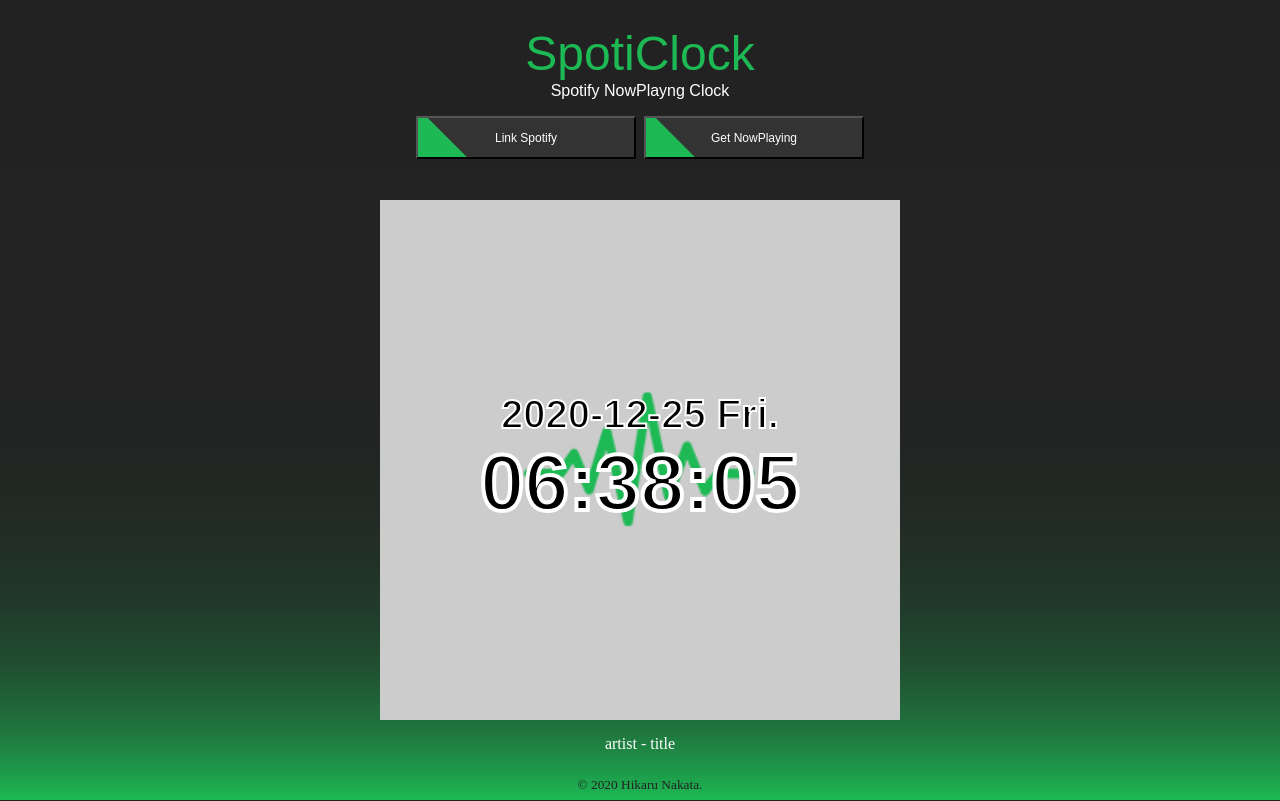
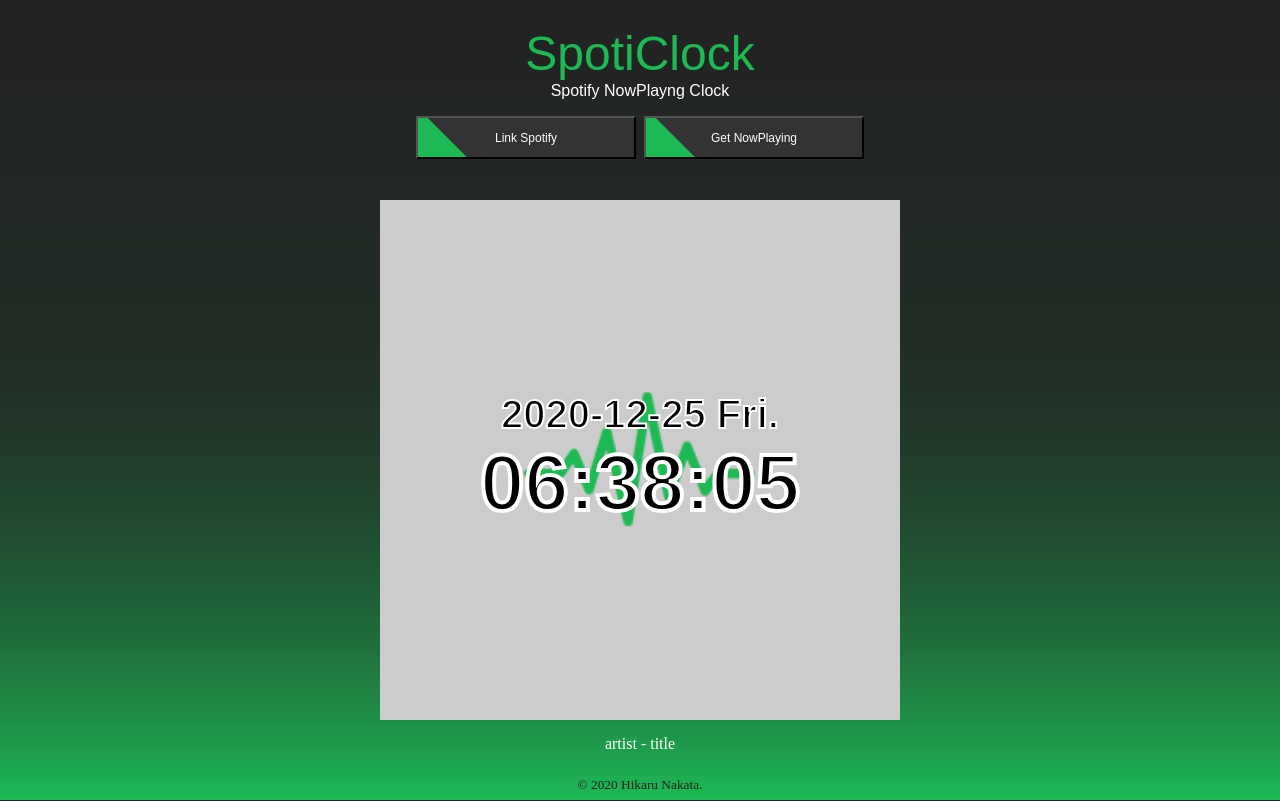
Before and after one commit to nacal/spoticlock, a Vue app: page / in a window 1280 px wide. Built offline with nearby package versions, Linux system fonts and the light colour scheme; a web font is replaced by a local one.

Commit message:
Fix bg-color

```diff
--- a/src/App.vue
+++ b/src/App.vue
@@ -29,7 +29,7 @@
 
 body {
   min-height: 100vh;
-  background: linear-gradient(#222, 90%, #1db954);
+  background: linear-gradient(#222, 80%, #1db954);
   background-color: #222;
 }
 </style>
```
